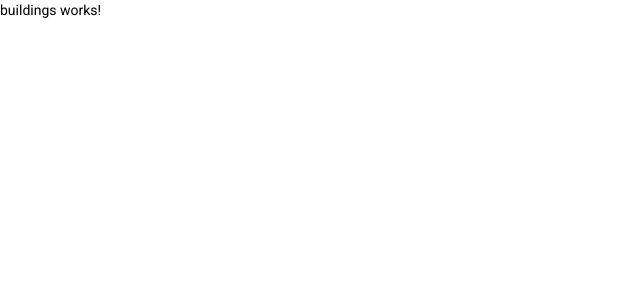
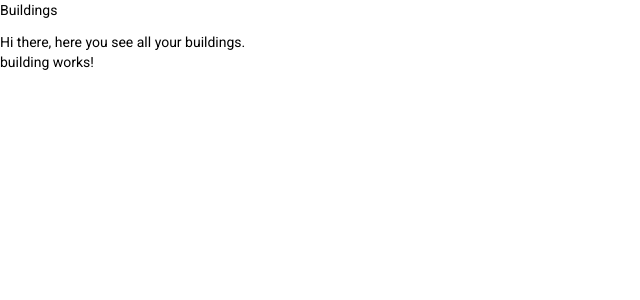
Before and after one commit to SaliZumberi/re_real-estate-app, an Angular app: page /buildings in a window 1280 px wide. Shown: the top 300 px of the page, without its empty margins (0-640 px from the left). Built offline with nearby package versions, Linux system fonts and the light colour scheme.

Commit message:
show building items for mock data

```diff
--- a/src/app/buildings/buildings.component.html
+++ b/src/app/buildings/buildings.component.html
@@ -1 +1,6 @@
-<p>buildings works!</p>
+<p>Buildings</p>
+Hi there, here you see all your buildings.
+
+<div *ngFor="let building of buildings$ | async">
+  <re-building-item></re-building-item>
+</div>
--- a/src/app/buildings/buildings.component.ts
+++ b/src/app/buildings/buildings.component.ts
@@ -1,4 +1,6 @@
-import { Component, OnInit } from '@angular/core';
+import {Component, OnInit} from '@angular/core';
+import {BuildingsService} from "../shared/services/buildings.service";
+import {Observable} from "rxjs";
 
 @Component({
   selector: 're-buildings',
@@ -6,10 +8,11 @@ import { Component, OnInit } from '@angular/core';
   styleUrls: ['./buildings.component.css']
 })
 export class BuildingsComponent implements OnInit {
-
-  constructor() { }
+  buildings$: Observable<any>
+  constructor(private buildingsService: BuildingsService) { }
 
   ngOnInit(): void {
+    this.buildings$ = this.buildingsService.getBuildings()
   }
 
 }
```
